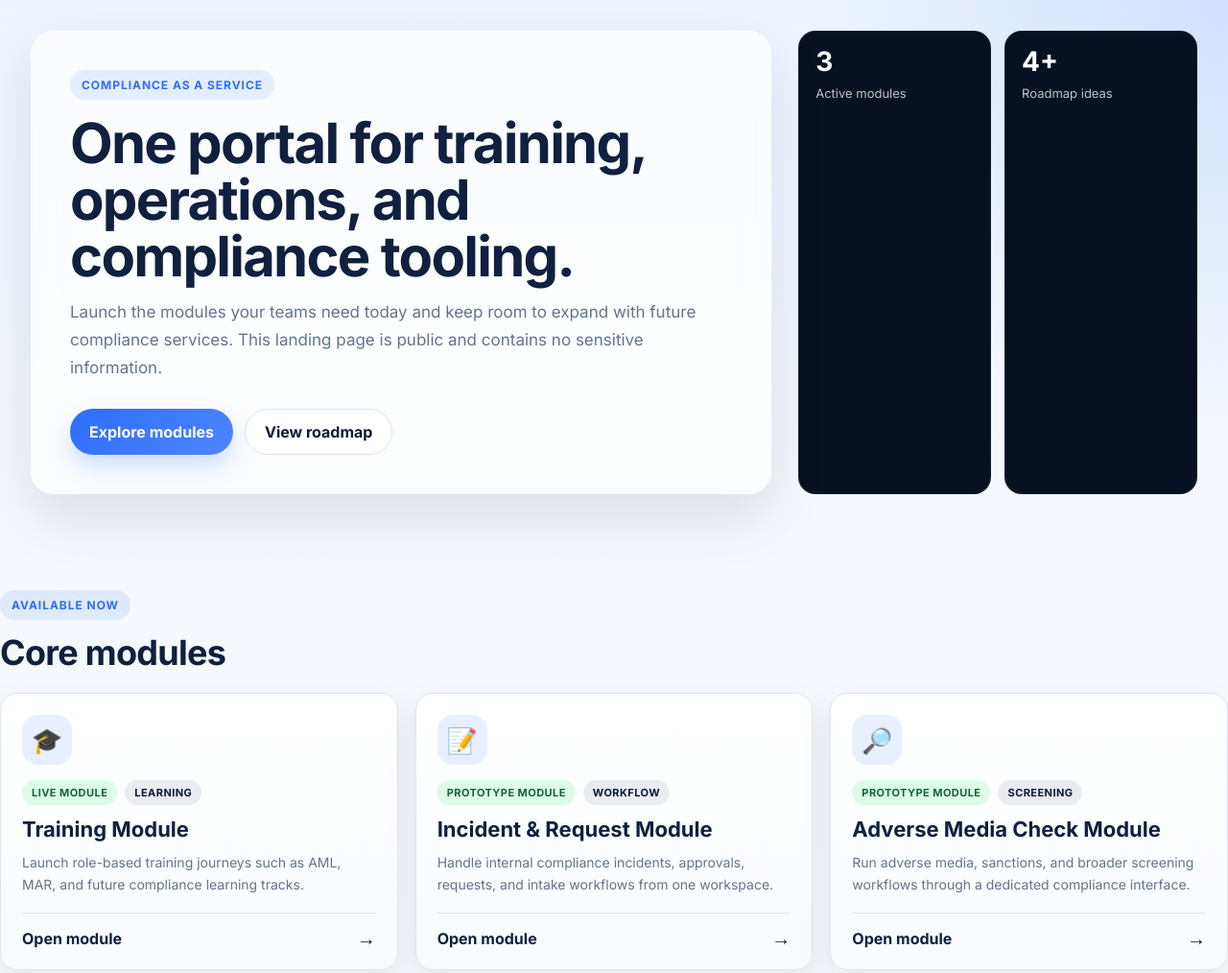
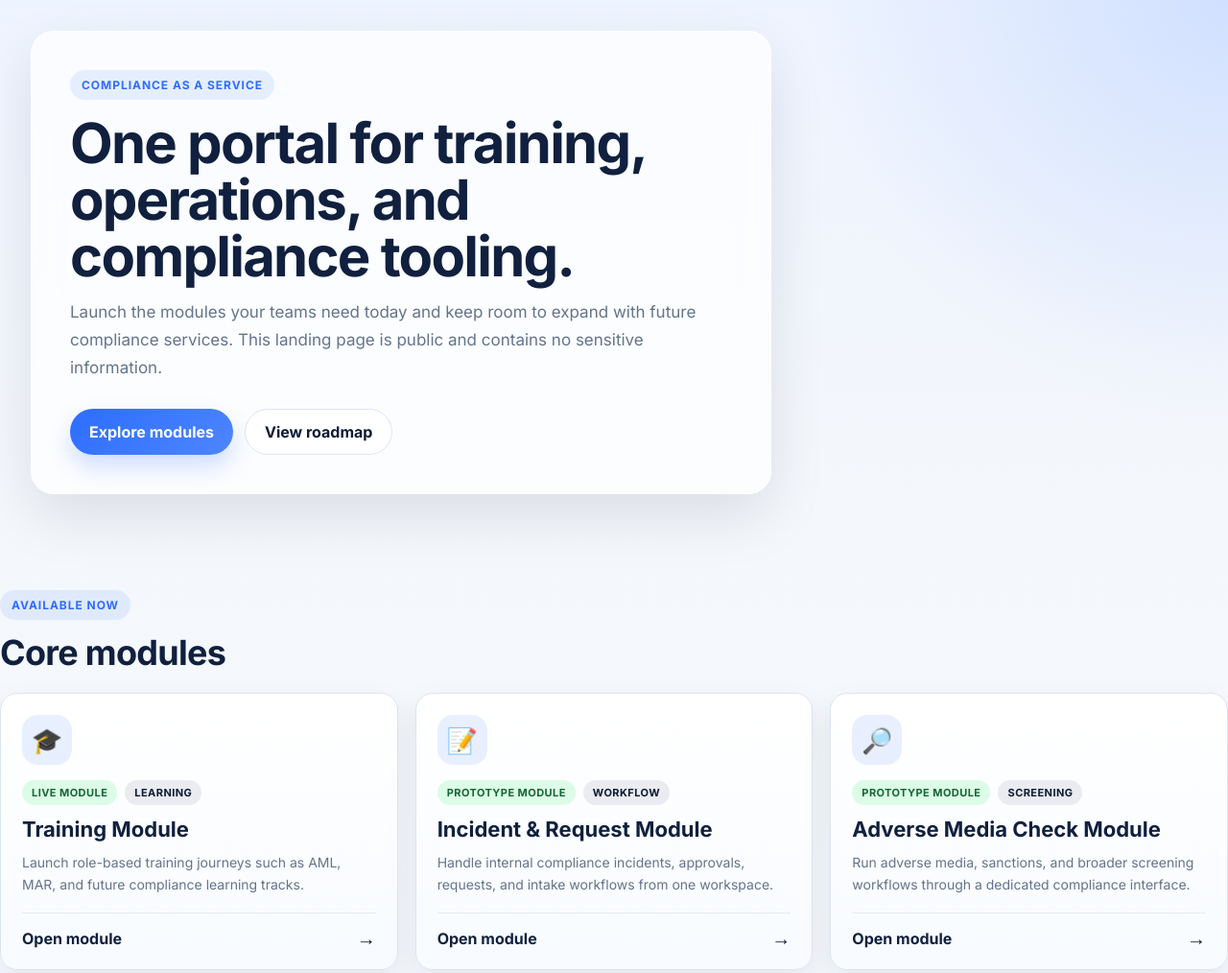
Before and after one commit to michaelsewalt-design/ComplianceasService-prototype, a website: page index.html in a window 1280 px wide. Shown: the top 1014 px of the page at 96% size. Drawn offline with Linux system fonts and the light colour scheme.

Commit message:
Add files via upload

```diff
--- a/index.html
+++ b/index.html
@@ -26,16 +26,7 @@
         </div>
       </div>
 
-        <div class="hero-stats">
-          <div class="stat-card">
-            <strong>3</strong>
-            <span>Active modules</span>
-          </div>
-          <div class="stat-card">
-            <strong>4+</strong>
-            <span>Roadmap ideas</span>
-          </div>
-        </div>
+
       </div>
     </header>
 
@@ -106,7 +97,7 @@
             <span class="section-kicker">Coming soon</span>
             <h2>Future module ideas</h2>
           </div>
-          <p class="section-intro">Reserved cards for possible future services. These are intentionally non-clickable for now.</p>
+
         </div>
 
         <div class="module-grid roadmap-grid">
```
